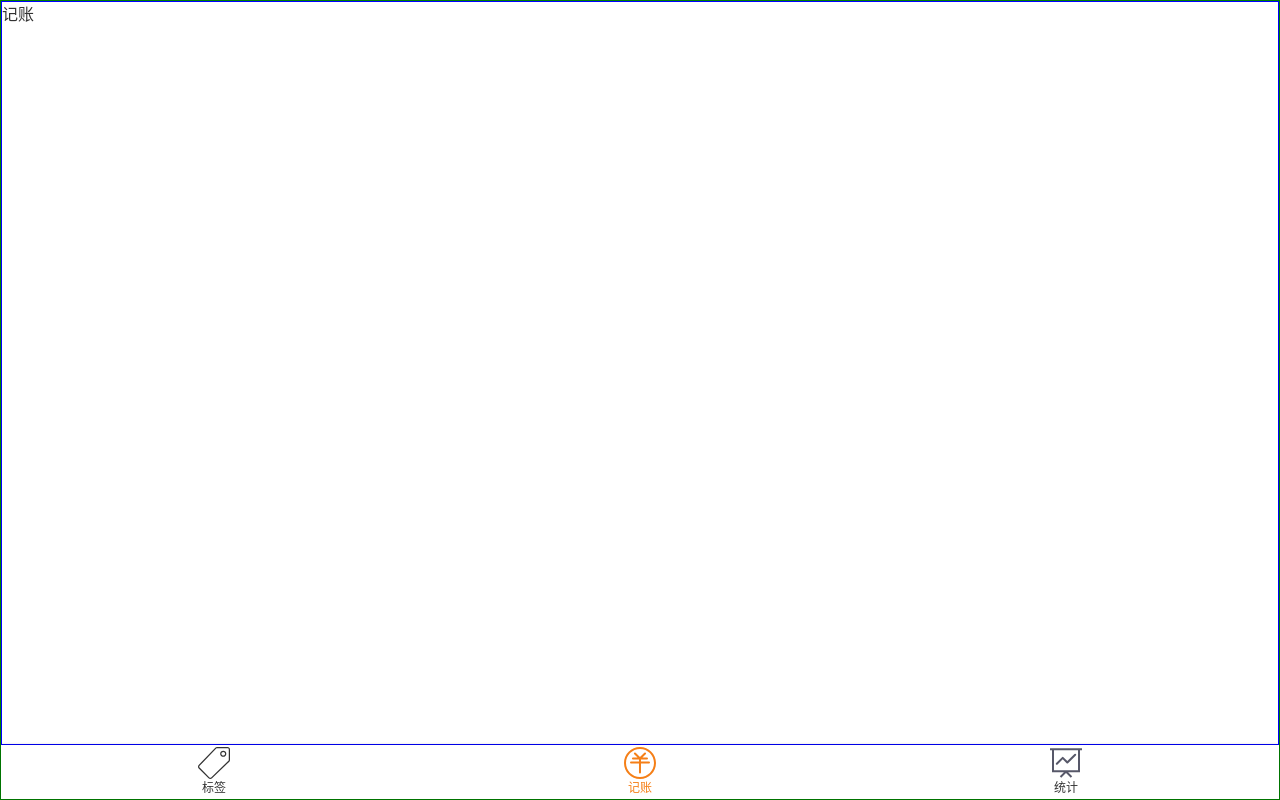
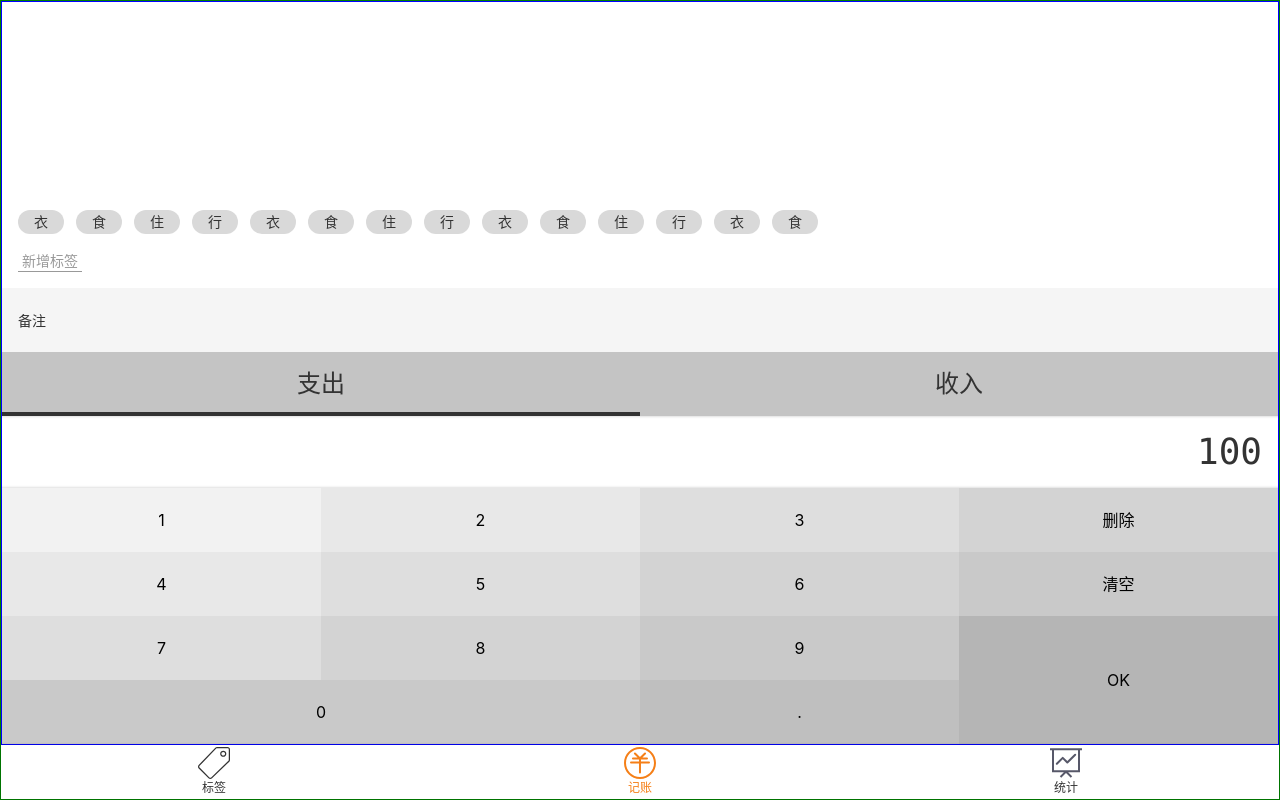
Before and after one commit to hec990/morney-2, a Vue app: page /#/money in a window 1280 px wide. Built offline with nearby package versions, Linux system fonts and the light colour scheme.

Commit message:
完成了money页面的HTML+CSS

```diff
--- a/src/App.vue
+++ b/src/App.vue
@@ -13,5 +13,6 @@
   color: #333;
   font-family: $font-hei;
   line-height: 1.5;
+  font-size: 16px;
 }
 </style>
--- a/src/assets/style/helper.scss
+++ b/src/assets/style/helper.scss
@@ -2,3 +2,20 @@
 $font-hei: -apple-system, "Noto Sans", "Helvetica Neue", Helvetica, "Nimbus Sans L", Arial, "Liberation Sans", "PingFang SC", "Hiragino Sans GB", "Noto Sans CJK SC", "Source Han Sans SC", "Source Han Sans CN", "Microsoft YaHei", "Wenquanyi Micro Hei", "WenQuanYi Zen Hei", "ST Heiti", SimHei, "WenQuanYi Zen Hei Sharp", sans-serif;
 $font-kai: Baskerville, Georgia, "Liberation Serif", "Kaiti SC", STKaiti, "AR PL UKai CN", "AR PL UKai HK", "AR PL UKai TW", "AR PL UKai TW MBE", "AR PL KaitiM GB", KaiTi, KaiTi_GB2312, DFKai-SB, "TW\-Kai", serif;
 $font-song: Georgia, "Nimbus Roman No9 L", "Songti SC", "Noto Serif CJK SC", "Source Han Serif SC", "Source Han Serif CN", STSong, "AR PL New Sung", "AR PL SungtiL GB", NSimSun, SimSun, "TW\-Sung", "WenQuanYi Bitmap Song", "AR PL UMing CN", "AR PL UMing HK", "AR PL UMing TW", "AR PL UMing TW MBE", PMingLiU, MingLiU, serif;
+
+
+%clearFix {
+  &::after {
+    content: '';
+    clear: both;
+    display: block;
+  }
+}
+$color-shadow: rgba(0, 0, 0, 0.25);
+%outerShadow {
+  box-shadow: 0 0 3px $color-shadow;
+}
+%innerShadow {
+  box-shadow: inset 0 -3px 3px -3px $color-shadow,
+  inset 0 3px 3px -3px $color-shadow;
+}
--- a/src/assets/style/reset.scss
+++ b/src/assets/style/reset.scss
@@ -7,3 +7,12 @@
   text-decoration: none;
   color: inherit;
 }
+button,input {
+  font: inherit;
+}
+ul, ol{
+  list-style: none;
+}
+:focus{
+  outline: none;
+}
--- a/src/components/Layout.vue
+++ b/src/components/Layout.vue
@@ -1,6 +1,6 @@
 <template>
-  <div class="nav-wrapper">
-    <div class="content">
+  <div class="layout-wrapper" :class="classPrefix && `${classPrefix}-wrapper`">
+    <div class="content" :class="classPrefix && `${classPrefix}-content`">
      <!--  获取外面组件中 Layout包含的内容    -->
       <slot />
     </div>
@@ -10,12 +10,13 @@
 
 <script lang="ts">
 export default {
-  name: "Layout"
+  name: "Layout",
+  props: ['classPrefix'],
 };
 </script>
 
 <style lang="scss" scoped>
-.nav-wrapper {
+.layout-wrapper {
   border: 1px solid green;
   display: flex;
   flex-direction: column;
--- a/src/components/Nav.vue
+++ b/src/components/Nav.vue
@@ -22,7 +22,9 @@
 </script>
 
 <style lang="scss" scoped>
+@import "~@/assets/style/helper.scss";
 nav {
+  @extend %outerShadow;
   display: flex;
   box-shadow: 0 0 3px rgba(0, 0, 0, 0.25);
   flex-direction: row;
--- a/src/views/Money.vue
+++ b/src/views/Money.vue
@@ -1,21 +1,197 @@
 <template>
 <div>
-  <Layout>
-    <p>记账</p>
+  <Layout class-prefix="layout">
+    <div class="tags">
+      <ul class="current">
+        <li>衣</li>
+        <li>食</li>
+        <li>住</li>
+        <li>行</li>
+        <li>衣</li>
+        <li>食</li>
+        <li>住</li>
+        <li>行</li>
+        <li>衣</li>
+        <li>食</li>
+        <li>住</li>
+        <li>行</li>
+        <li>衣</li>
+        <li>食</li>
+      </ul>
+      <div class="new">
+        <button>新增标签</button>
+      </div>
+    </div>
+    <div>
+      <label class="notes">
+        <span class="name">备注</span>
+        <input type="text">
+      </label>
+    </div>
+    <div>
+      <ul class="types">
+        <li class="selected">支出</li>
+        <li>收入</li>
+      </ul>
+    </div>
+    <div class="numberPad">
+      <div class="output">100</div>
+      <div class="buttons">
+        <button>1</button>
+        <button>2</button>
+        <button>3</button>
+        <button>删除</button>
+        <button>4</button>
+        <button>5</button>
+        <button>6</button>
+        <button>清空</button>
+        <button>7</button>
+        <button>8</button>
+        <button>9</button>
+        <button class="ok">OK</button>
+        <button class="zero">0</button>
+        <button>.</button>
+      </div>
+    </div>
   </Layout>
 </div>
 </template>
 
 <script lang="ts">
-
-import x from '@/assets/icons/money.svg'
-
-console.log(x);
-
 export default {
   name: "Money"
 };
 </script>
 
+<style lang="scss">
+.layout-content {
+  display: flex;
+  flex-direction: column;
+}
+</style>
+
 <style lang="scss" scoped>
+
+@import "~@/assets/style/helper.scss";
+.numberPad {
+  .output {
+    @extend %clearFix;
+    @extend %innerShadow;
+    font-size: 36px;
+    font-family: Consolas, monospace;
+    padding: 9px 16px;
+    text-align: right;
+  }
+  .buttons {
+    @extend %clearFix;
+    > button {
+      width: 25%;
+      height: 64px;
+      float: left;
+      background: transparent;
+      border: none;
+      &.ok {
+        height: 64*2px;
+        float: right;
+      }
+      &.zero {
+        width: 25*2%;
+      }
+      $bg: #f2f2f2;
+      &:nth-child(1) {
+        background: $bg;
+      }
+      &:nth-child(2), &:nth-child(5) {
+        background: darken($bg, 4%);
+      }
+      &:nth-child(3), &:nth-child(6), &:nth-child(9) {
+        background: darken($bg, 4*2%);
+      }
+      &:nth-child(4), &:nth-child(7), &:nth-child(10) {
+        background: darken($bg, 4*3%);
+      }
+      &:nth-child(8), &:nth-child(11), &:nth-child(13) {
+        background: darken($bg, 4*4%);
+      }
+      &:nth-child(14) {
+        background: darken($bg, 4*5%);
+      }
+      &:nth-child(12) {
+        background: darken($bg, 4*6%);
+      }
+    }
+  }
+}
+.types {
+  background: #c4c4c4;
+  display: flex;
+  text-align: center;
+  font-size: 24px;
+  > li {
+    width: 50%;
+    height: 64px;
+    display: flex;
+    justify-content: center;
+    align-items: center;
+    position: relative;
+    &.selected::after {
+      content: '';
+      position: absolute;
+      bottom: 0;
+      left: 0;
+      width: 100%;
+      height: 4px;
+      background: #333;
+    }
+  }
+}
+.notes {
+  font-size: 14px;
+  background: #f5f5f5;
+  padding-left: 16px;
+  display: flex;
+  align-items: center;
+  .name {
+    padding-right: 16px;
+  }
+  input {
+    height: 64px;
+    flex-grow: 1;
+    background: transparent;
+    border: none;
+    padding-right: 16px;
+  }
+}
+.tags {
+  font-size: 14px;
+  padding: 16px;
+  flex-grow: 1;
+  display: flex;
+  flex-direction: column;
+  justify-content: flex-end;
+  > .current {
+    display: flex;
+    flex-wrap: wrap;
+    > li {
+      background: #d9d9d9;
+      $h: 24px;
+      height: $h;
+      line-height: $h;
+      border-radius: $h/2;
+      padding: 0 16px;
+      margin-right: 12px;
+      margin-top: 4px;
+    }
+  }
+  > .new {
+    padding-top: 16px;
+    button {
+      background: transparent;
+      border: none;
+      color: #999;
+      border-bottom: 1px solid;
+      padding: 0 4px;
+    }
+  }
+}
 </style>
```
